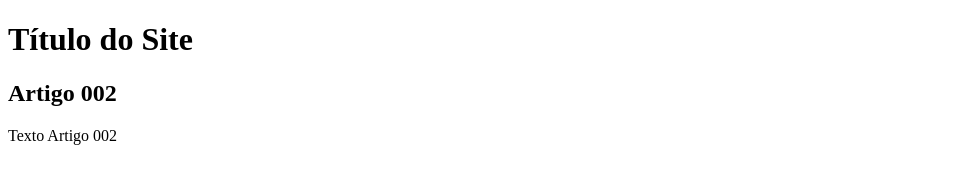
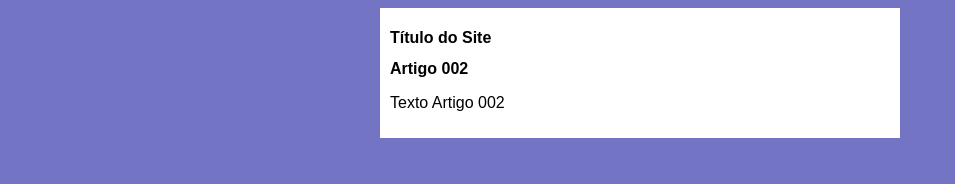
Before and after one commit to Filippe94/projeto-site, a plain HTML site: page index.html in a window 1280 px wide. Shown: the whole page, without its empty margins (0-955 px from the left). Drawn offline with Linux system fonts and the light colour scheme.

Commit message:
iniciei o desing

```diff
--- /dev/null
+++ b/estilos/style.css
@@ -0,0 +1,15 @@
+* {
+    font-family: Arial, Helvetica, sans-serif;
+    font-size: 16px;
+}
+body {
+    background-color: rgb(116, 116, 197);
+}
+
+main {
+    background-color: white;
+    width: 500px;
+    margin: auto;
+    padding: 10px;
+    box-shadow: 3px 3px 5px rgba(red, green, blue, alpha);
+}
--- a/index.html
+++ b/index.html
@@ -4,6 +4,7 @@
     <meta charset="UTF-8">
     <meta name="viewport" content="width=device-width, initial-scale=1.0">
     <title>Título do Site</title>
+    <link rel="stylesheet" href="estilos/style.css">
 </head>
 <body>
     <main>
```
